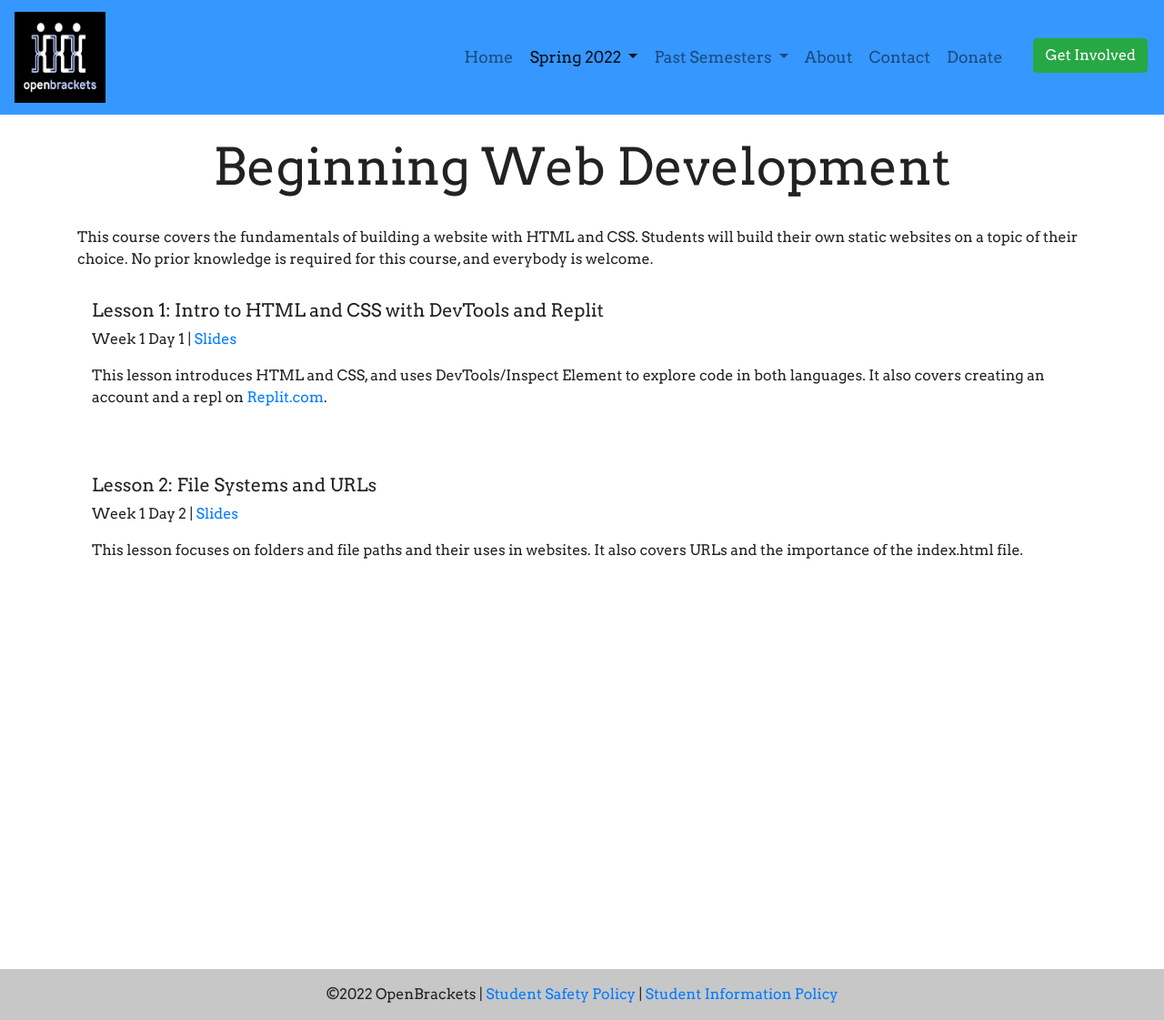
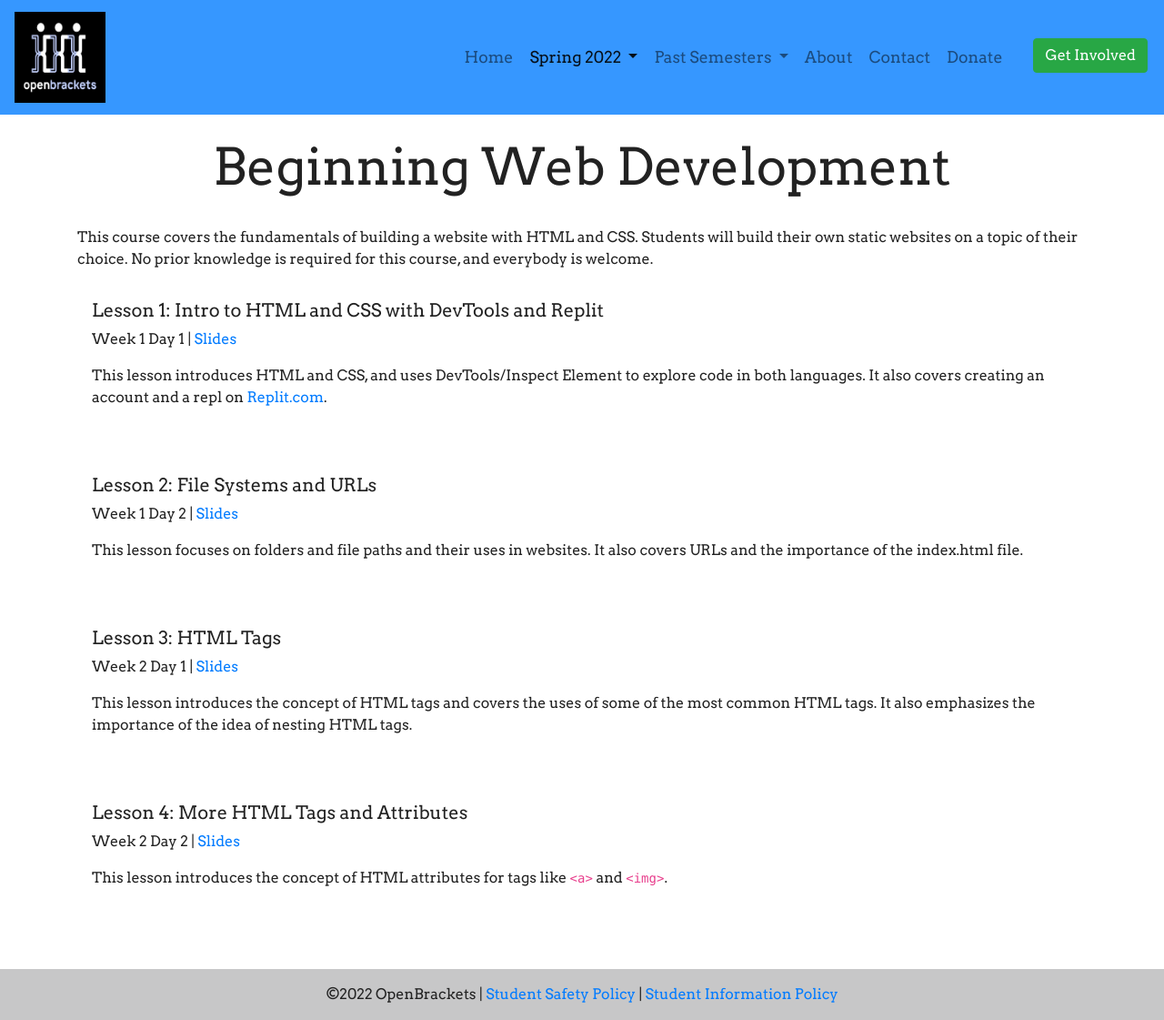
Before and after one commit to qpwoeirut/OpenBrackets-website, a Jekyll site: the page built from spring2022/beginningWebDevelopment.html, in a window 1280 px wide and 1121 px high. Shown: the whole window at 91% size. Built offline with Jekyll 4.4.1, drawn with Linux system fonts in a browser that asks for light colours.

Commit message:
Add beginning web dev slides for week 2

```diff
--- a/spring2022/beginningWebDevelopment.html
+++ b/spring2022/beginningWebDevelopment.html
@@ -37,3 +37,26 @@ navbarHighlight: spring2022
         <br>
     </div>
 </div>
+<div class="col-12 media">
+    <div class="media-body">
+        <h5 class="mt-0">Lesson 3: HTML Tags</h5>
+        <p>Week 2 Day 1 | <a
+                href="https://docs.google.com/presentation/d/1Cjr5aBhVQrl01fQJCq7taGL5pC0T96YrF0xuaeIih68/edit"
+                target="_blank">Slides</a></p>
+        <p>This lesson introduces the concept of HTML tags and covers the uses of some of the most common HTML tags. It
+            also emphasizes the importance of the idea of nesting HTML tags.
+        </p>
+        <br>
+    </div>
+</div>
+<div class="col-12 media">
+    <div class="media-body">
+        <h5 class="mt-0">Lesson 4: More HTML Tags and Attributes</h5>
+        <p>Week 2 Day 2 | <a
+                href="https://docs.google.com/presentation/d/1vI4TIQRmOpf6b1Yx6S1uF5Q69dQ9z2apukHzMhdBkYk/edit"
+                target="_blank">Slides</a></p>
+        <p>This lesson introduces the concept of HTML attributes for tags like <code>&lt;a&gt;</code> and <code>&lt;img&gt;</code>.
+        </p>
+        <br>
+    </div>
+</div>
```
